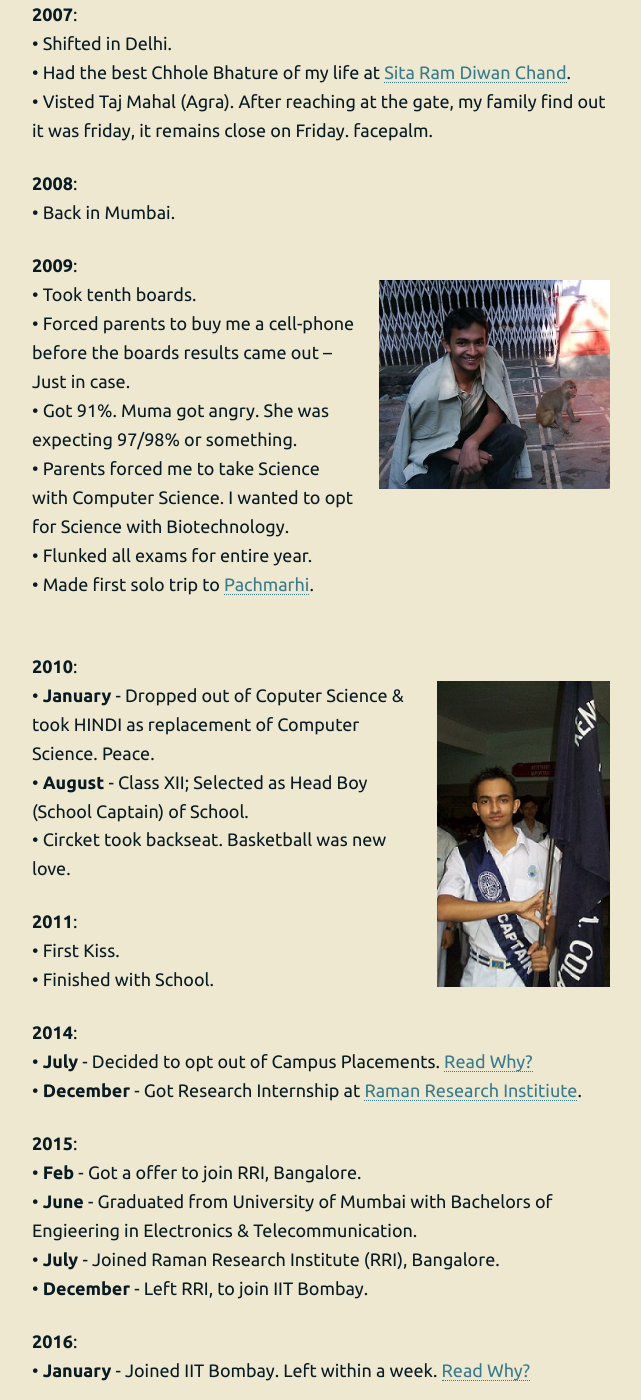
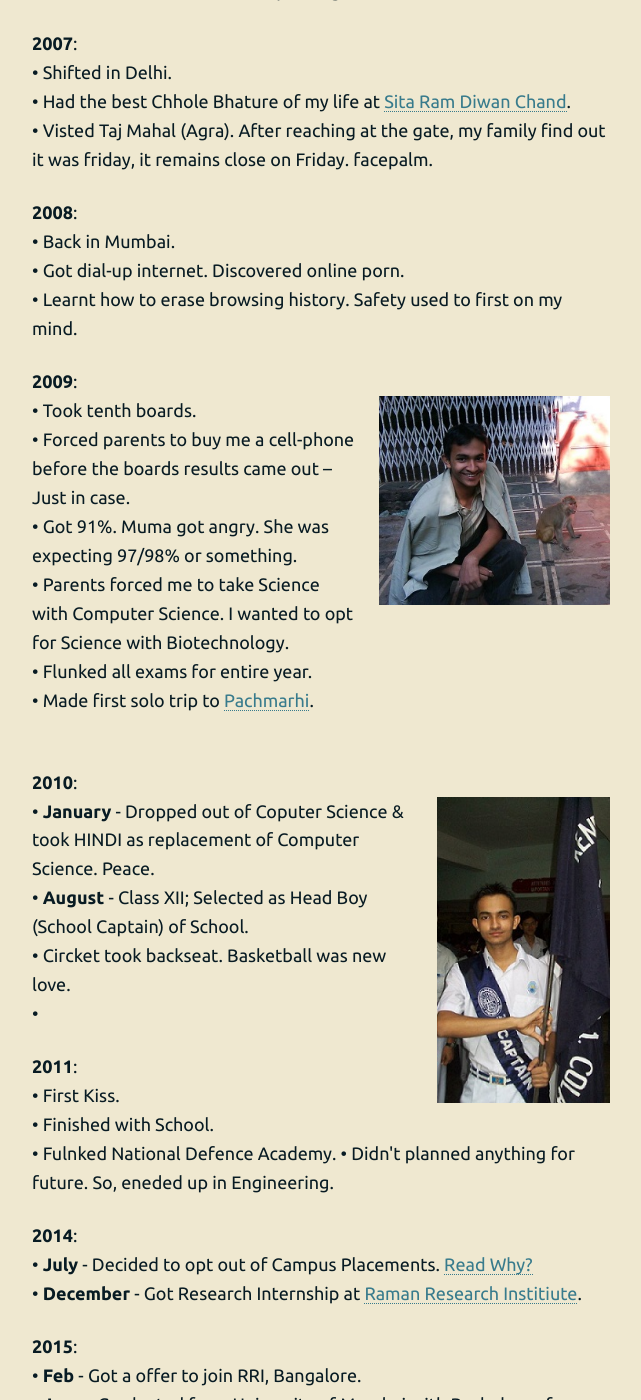
Before and after one commit to 93notes/93notes.github.io, a Jekyll site: the page built from timeline.html, in a window 1280 px wide and 1400 px high, scrolled down 1391 px. Shown: the whole window, without its empty margins (319-960 px from the left). Built offline with Jekyll 4.4.1, drawn with Linux system fonts in a browser that asks for light colours; nearby versions of some CDN libraries; some of the changed text lies outside the part shown.

Commit message:
Update timeline.html

```diff
--- a/timeline.html
+++ b/timeline.html
@@ -90,6 +90,8 @@ He wanted me to be as Rich as his freind. LOL. </br>
 <strong>2006</strong>: </br>
 &bull; Realized there’s no reason to hate girls. </br>
 &bull; Used to think condoms are for HAVING kids. </br>
+&bull; Best friend in school tried explaining what sex is. I didn’t believe him.
+
 </p>
 
 <p>
@@ -101,6 +103,8 @@ He wanted me to be as Rich as his freind. LOL. </br>
 <p>
 <strong>2008</strong>: </br>
 &bull; Back in Mumbai. </br>
+&bull; Got dial-up internet. Discovered online porn. </br>
+&bull; Learnt how to erase browsing history. Safety used to first on my mind.</p>
 </p>
 
 <p>
@@ -123,6 +127,7 @@ He wanted me to be as Rich as his freind. LOL. </br>
 &bull; <strong>January</strong> - Dropped out of Coputer Science &amp; took HINDI as replacement of Computer Science. Peace. </br>
 &bull; <strong>August</strong> - Class XII; Selected as Head Boy (School Captain) of School. </br>
 &bull;  Circket took backseat. Basketball was new love.</br>
+&bull;
 </p>
 
 <p>
@@ -130,6 +135,8 @@ He wanted me to be as Rich as his freind. LOL. </br>
 <!-- <img width="30%" src="/images/personal/school-days.jpg" alt="School Days"/>  -->
 &bull; First Kiss. </br>
 &bull; Finished  with School. </br>
+&bull; Fulnked National Defence Academy.
+&bull; Didn't planned anything for future. So, eneded up in Engineering.
 </p>
 
 <p>
```
